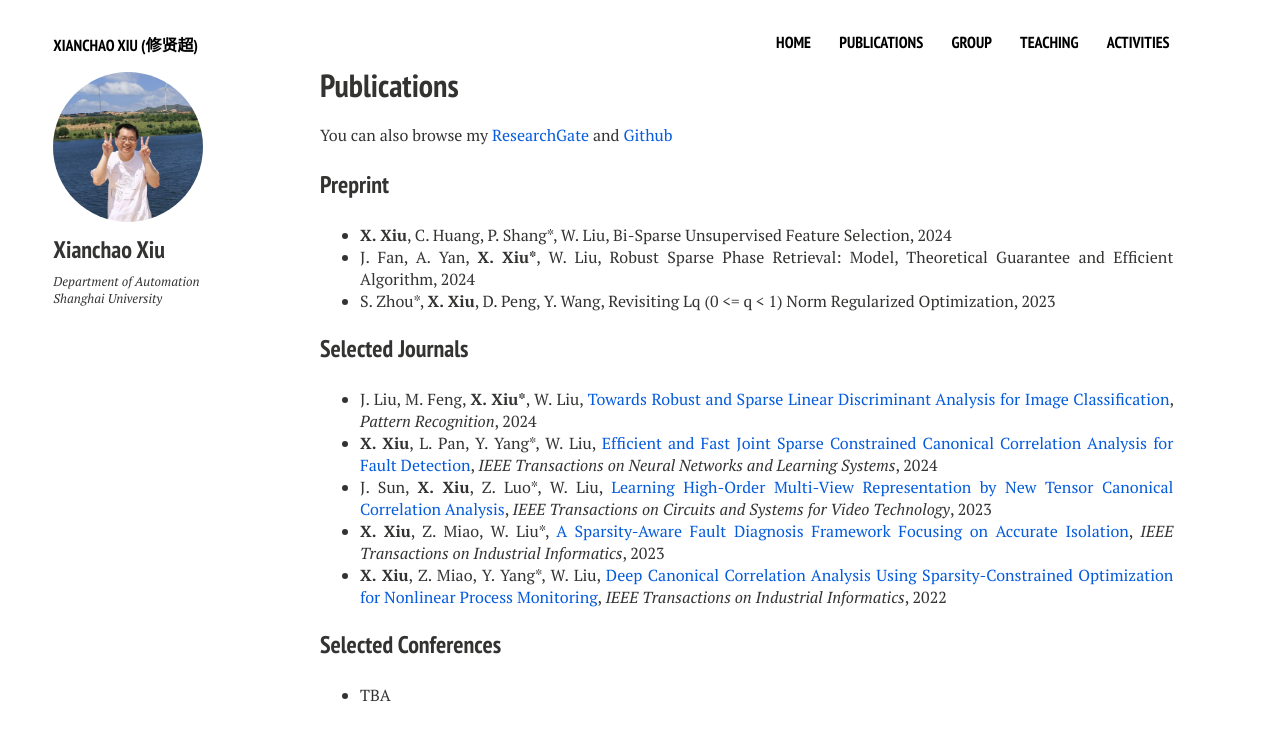
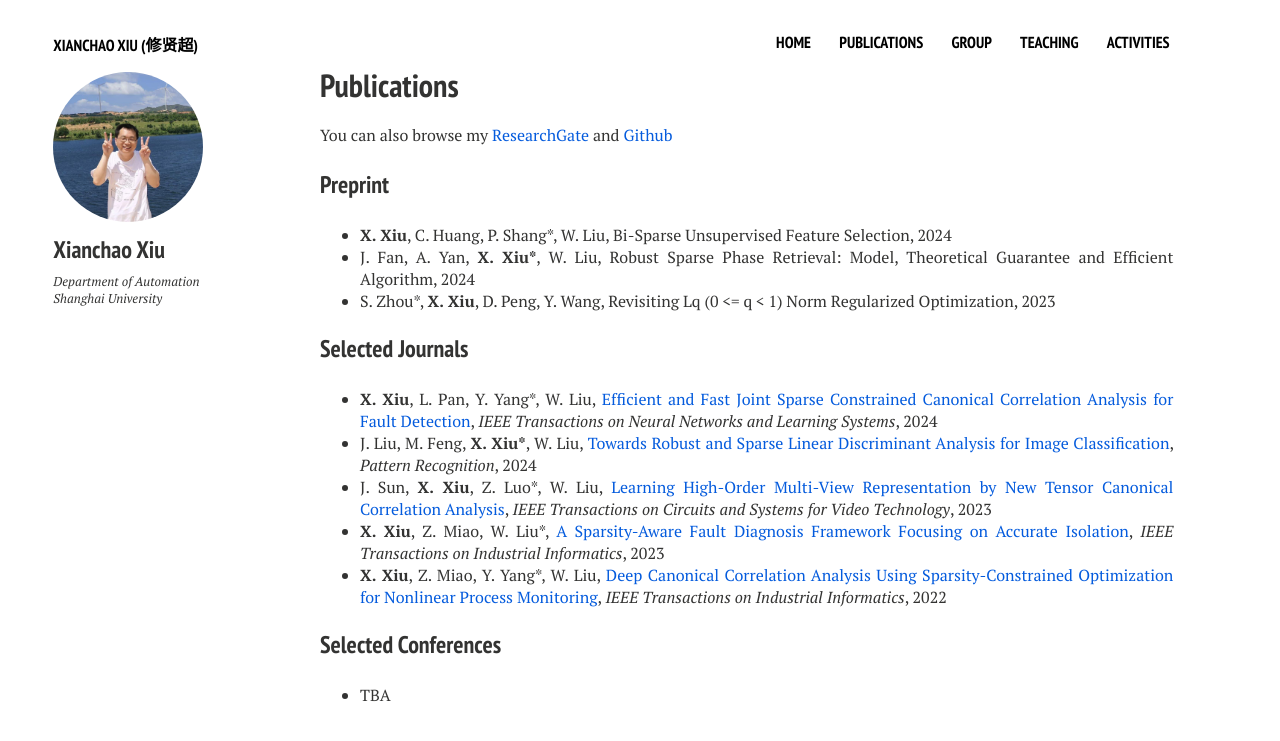
Before and after one commit to xianchaoxiu/xianchaoxiu.github.io, a Jekyll site: the page built from publications/index.md, in a window 1280 px wide. Shown: the top 741 px of the page. Built offline with Jekyll 4.4.1, drawn with Linux system fonts in a browser that asks for light colours; nearby versions of some CDN libraries.

Commit message:
Update index.md

```diff
--- a/publications/index.md
+++ b/publications/index.md
@@ -20,8 +20,8 @@ You can also browse my <a href="https://www.researchgate.net/profile/Xianchao-Xi
 
 ### Selected Journals
 
+* <b>X. Xiu</b>, L. Pan, Y. Yang*, W. Liu, <a href="https://ieeexplore.ieee.org/document/9887978" class="textlink" target="_blank">Efficient and Fast Joint Sparse Constrained Canonical Correlation Analysis for Fault Detection</a>, <i>IEEE Transactions on Neural Networks and Learning Systems</i>, 2024<br>
 * J. Liu, M. Feng, <b>X. Xiu*</b>, W. Liu, <a href="https://www.sciencedirect.com/science/article/pii/S0031320324002632" class="textlink" target="_blank">Towards Robust and Sparse Linear Discriminant Analysis for Image Classification</a>, <i> Pattern Recognition</i>, 2024<br>
-* <b>X. Xiu</b>, L. Pan, Y. Yang*, W. Liu, <a href="https://ieeexplore.ieee.org/document/9887978" class="textlink" target="_blank">Efficient and Fast Joint Sparse Constrained Canonical Correlation Analysis for Fault Detection</a>, <i>IEEE Transactions on Neural Networks and Learning Systems</i>, 2024<br>
 * J. Sun, <b>X. Xiu</b>, Z. Luo*, W. Liu, <a href="https://ieeexplore.ieee.org/abstract/document/10091146" class="textlink" target="_blank">Learning High-Order Multi-View Representation by New Tensor Canonical Correlation Analysis</a>, <i>IEEE Transactions on Circuits and Systems for Video Technology</i>, 2023<br>
 * <b>X. Xiu</b>, Z. Miao, W. Liu*, <a href="https://ieeexplore.ieee.org/abstract/document/10091146" class="textlink" target="_blank">A Sparsity-Aware Fault Diagnosis Framework Focusing on Accurate Isolation</a>, <i>IEEE Transactions on Industrial Informatics</i>, 2023<br>
 * <b>X. Xiu</b>, Z. Miao, Y. Yang*, W. Liu, <a href="https://ieeexplore.ieee.org/document/9583864" class="textlink" target="_blank">Deep Canonical Correlation Analysis Using Sparsity-Constrained Optimization for Nonlinear Process Monitoring</a>, <i>IEEE Transactions on Industrial Informatics</i>, 2022<br>
```
